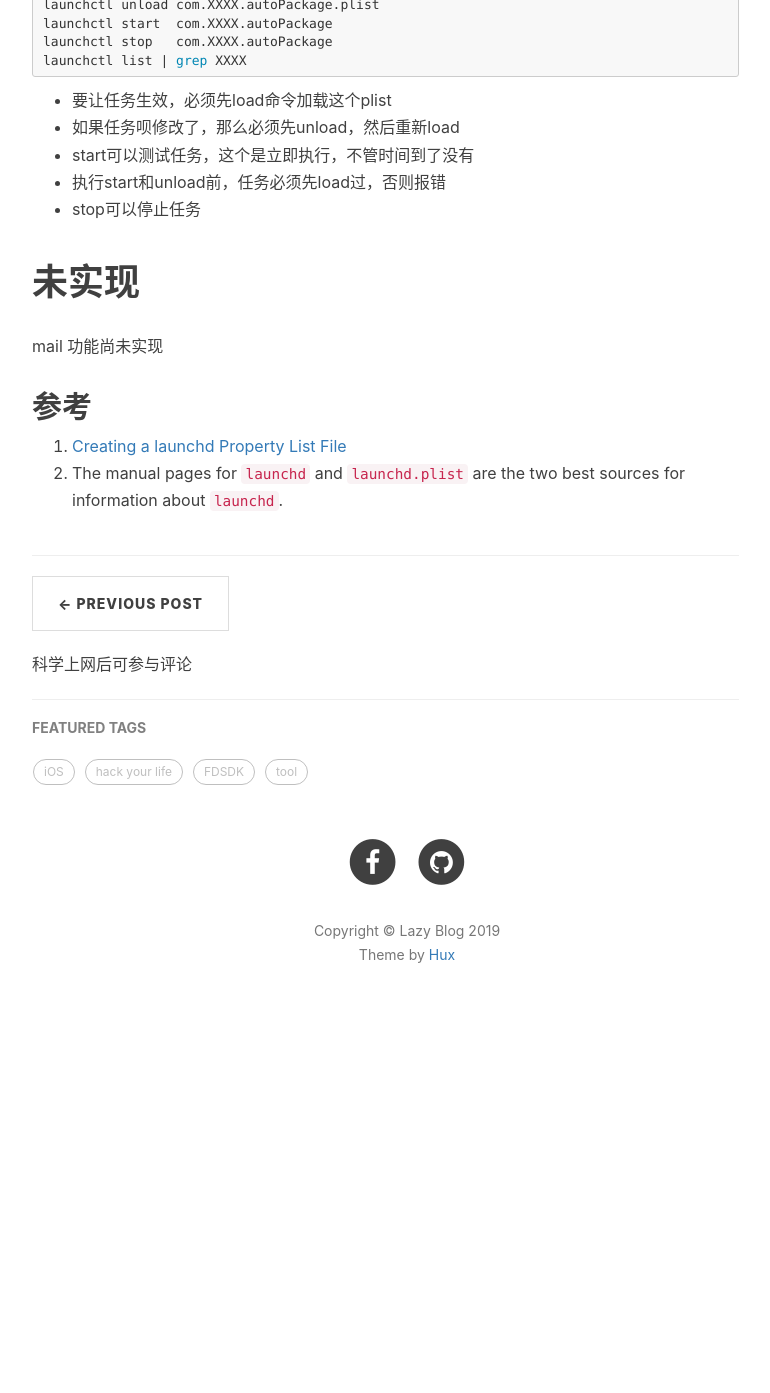
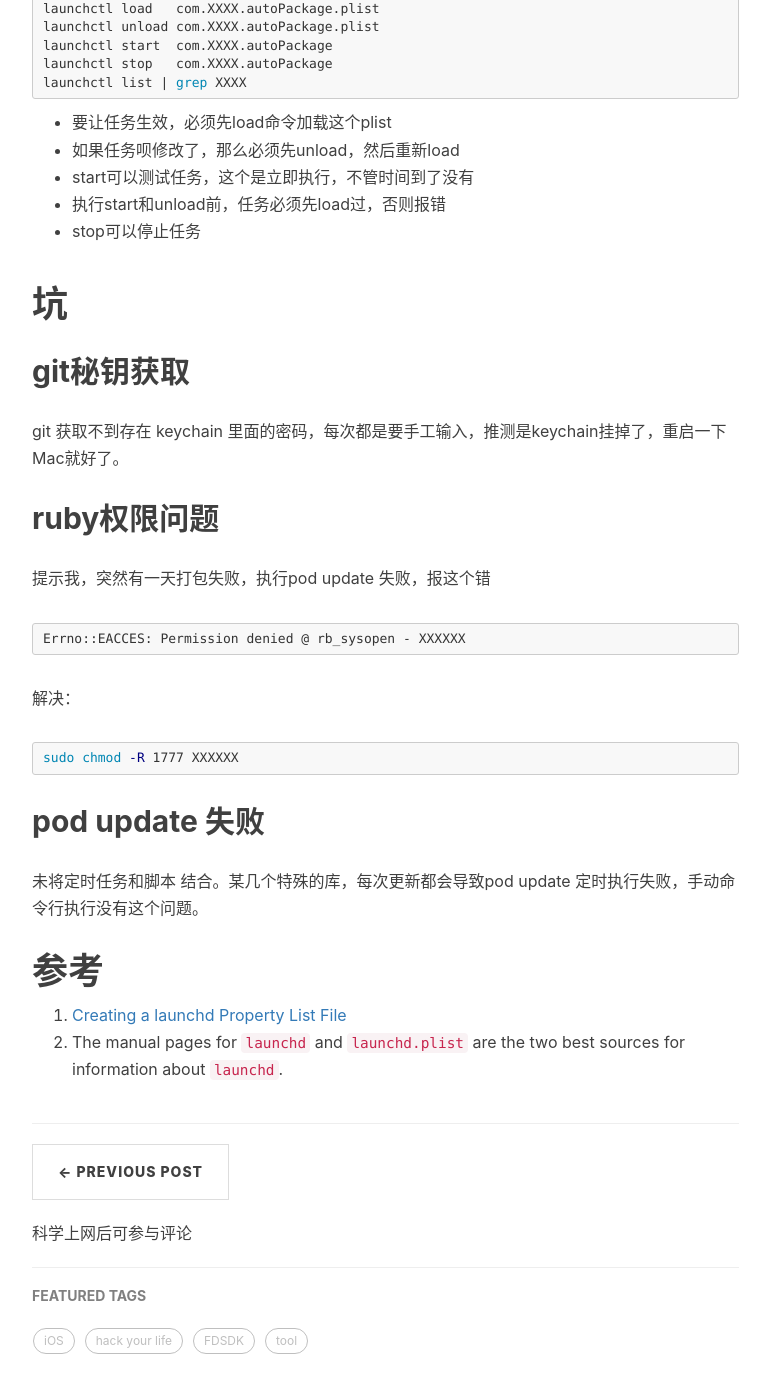
Before and after one commit to toolazytoname/toolazytoname.github.io, a Jekyll site: the page built from _posts/2019-01-07-script-package.markdown, in a window 1280 px wide and 1400 px high, scrolled down 3076 px. Shown: the top 1393 px of the window, without its empty margins (233-1003 px from the left). Built offline with Jekyll 4.4.1, drawn with Linux system fonts in a browser that asks for light colours; nearby versions of some CDN libraries; comment, search, counter and statistics services are not loaded; before the commit the page ends 4135 px from its top, so only the background shows below that; some of the changed text lies outside the part shown.

Commit message:
edit 2019-01-07-script-package.markdown

```diff
--- a/_posts/2019-01-07-script-package.markdown
+++ b/_posts/2019-01-07-script-package.markdown
@@ -31,6 +31,8 @@
       3. Podfile
 
       4. podfile.lock.
+   6. 查看已打完包的entitlements和版本号
+   6. 发邮件通知
 
 
 
@@ -150,11 +149,31 @@
 
 
 
-# 未实现
+# 坑
 
-mail 功能尚未实现
+## git秘钥获取
 
-## 参考
+git 获取不到存在 keychain 里面的密码，每次都是要手工输入，推测是keychain挂掉了，重启一下Mac就好了。
+
+## ruby权限问题
+
+提示我，突然有一天打包失败，执行pod update 失败，报这个错
+
+~~~shell
+Errno::EACCES: Permission denied @ rb_sysopen - XXXXXX
+~~~
+
+解决：
+
+~~~shell
+sudo chmod -R 1777 XXXXXX
+~~~
+
+## pod update 失败
+
+未将定时任务和脚本 结合。某几个特殊的库，每次更新都会导致pod update 定时执行失败，手动命令行执行没有这个问题。
+
+# 参考
 
 1. [Creating a launchd Property List File](https://developer.apple.com/library/archive/documentation/MacOSX/Conceptual/BPSystemStartup/Chapters/CreatingLaunchdJobs.html#//apple_ref/doc/uid/TP40001762-104142)
 2. The manual pages for `launchd` and `launchd.plist` are the two best sources for information about `launchd`.
```
Also changed, not shown: other parts of _posts/2019-01-07-script-package.markdown (+10 -13 lines).
